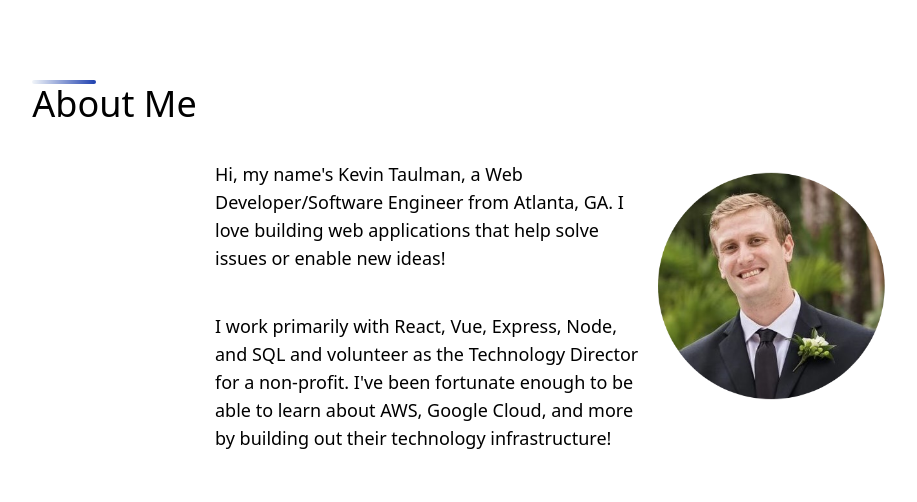
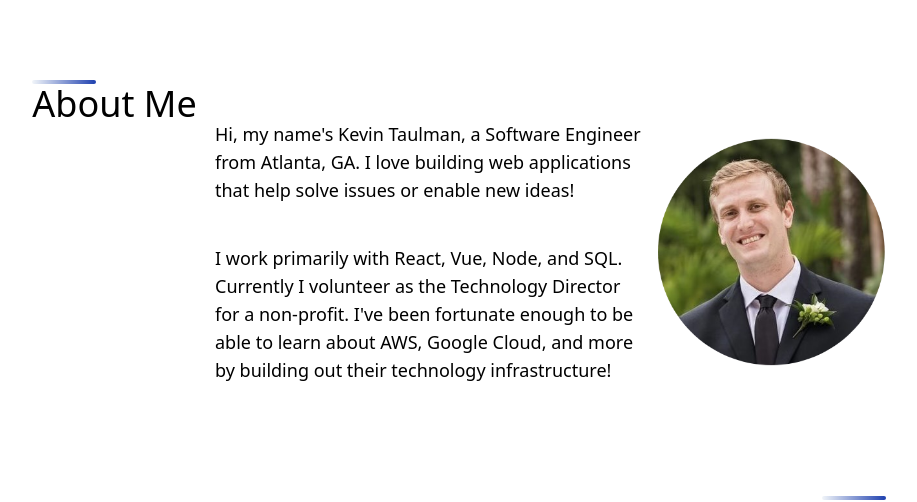
Before and after one commit to ktaulman/2022-portfolio-website-react, a React (Vite) app: page / in a window 1280 px wide. Shown: the part 980-1482 px from the top of the page, without its empty margins (181-1098 px from the left). Built offline with nearby package versions, Linux system fonts and the light colour scheme.

Commit message:
added paragraphs and rendering function

```diff
--- a/src/components/About.jsx
+++ b/src/components/About.jsx
@@ -1,11 +1,26 @@
 import React from "react";
 import SmallBar from "@/components/layout/SmallBar";
 import SplitPane from "@/components/layout/SplitPane";
-import Spacer from "@/components/layout/Spacer";
 import Section from "@/components/layout/Section";
 import AboutImage from "@/assets/about-image.svg";
 
 export default function About() {
+  const paragraphs=[
+    `Hi, my name's Kevin Taulman, a Software Engineer from Atlanta, GA. I love building web applications that help solve issues or enable new ideas!`,
+    ` I work primarily with React, Vue, Node, and SQL. Currently I volunteer as the Technology Director for a non-profit. I've been fortunate enough to be able to learn about AWS, Google Cloud, and more by building out their technology infrastructure!`
+  ]
+
+  function renderParagraphs(paragraphs){
+   return paragraphs.map((paragraph,i)=>{
+      return(
+        <p className="text-lg">
+          {paragraph}
+        </p>
+      )
+    })
+
+  }
+
   return (
     <Section className=" flex flex-row justify-center flex-wrap">
       <div className="self-start justify-start flex-1">
@@ -20,20 +35,9 @@ export default function About() {
           root:" w-4/5 pt-10"
         }}
         left={
-          <div className="flex flex-col px-3 pr-4">
-            {/* <img src={AboutImage} alt="kevin taulman image" className="sm:visible"/> */}
-            <p className="my-10 text-lg">
-              Hi, my name's Kevin Taulman, a Web Developer/Software Engineer
-              from Atlanta, GA. I love building web applications that help solve
-              issues or enable new ideas!
-            </p>
-            <p className=" text-lg">
-              I work primarily with React, Vue, Express, Node, and SQL and
-              volunteer as the Technology Director for a non-profit. I've
-              been fortunate enough to be able to learn about AWS, Google Cloud,
-              and more by building out their technology infrastructure!
-            </p>
-          </div>
+          <Section className="flex flex-col px-3 pr-4 gap-10">
+            {renderParagraphs(paragraphs)}
+          </Section>
         }
         right={
           <img
```
